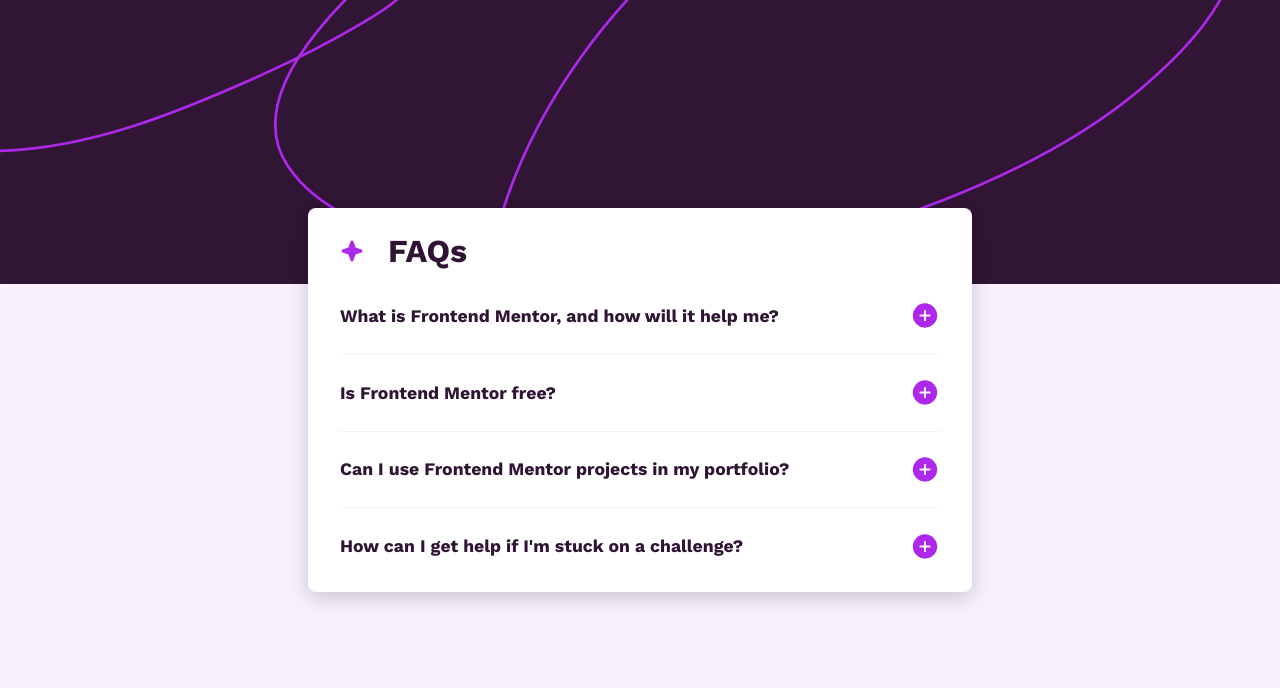
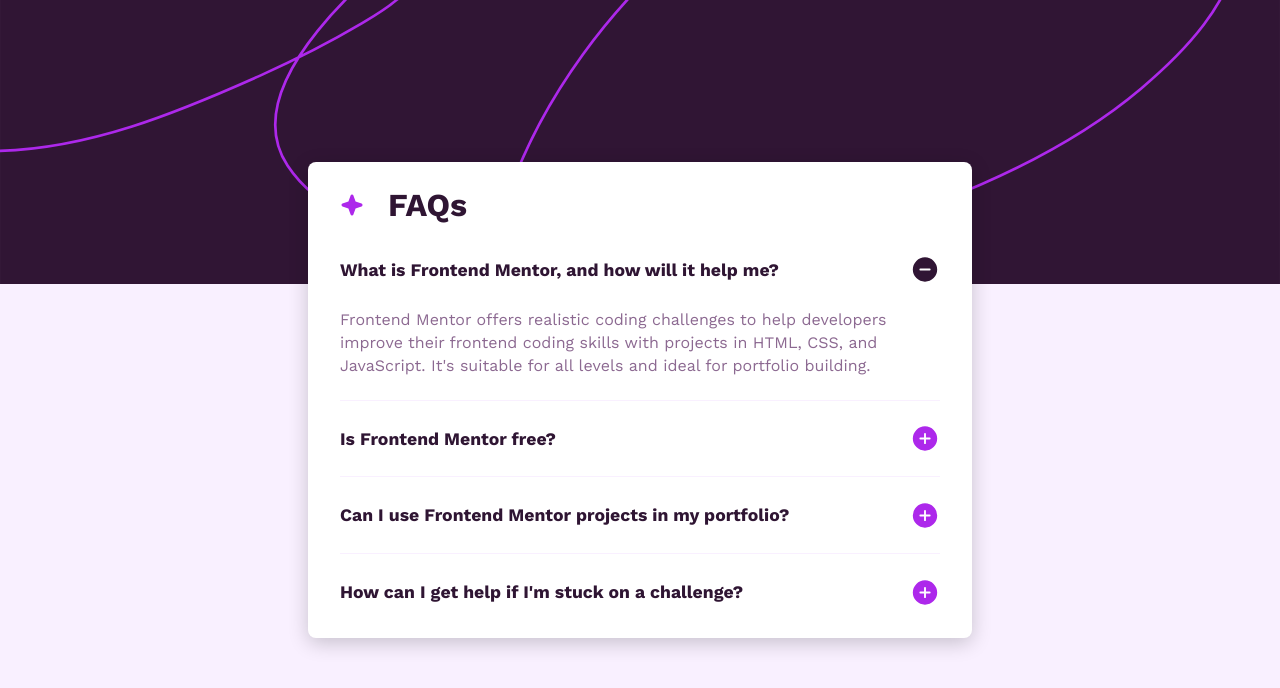
Before and after one commit to ceciliadepaula/faq-accordion, a React (Create React App) app: page / in a window 1280 px wide. Shown: the top 688 px of the page. Built offline with nearby package versions, Linux system fonts and the light colour scheme.

Commit message:
FAQPage - arreglo 1era pregunta abierta

```diff
--- a/src/pages/FAQPage.jsx
+++ b/src/pages/FAQPage.jsx
@@ -9,10 +9,10 @@
 function FAQPage() {
     const windowWidth = useWindowWidth();
     const backgroundImage = windowWidth <= 1000 ? BackMobile : BackDesktop;
-    const [openIndex, setOpenIndex] = useState(null);
+    const [openIndex, setOpenIndex] = useState(0);
 
     const toggleAccordion = (index) => {
-        setOpenIndex(openIndex === index ? null : index);
+        setOpenIndex(openIndex === index ? -1 : index);
     };
 
     const accordionItems = faqs.map((faq, index) => (
```
Also changed, not shown: 7 other files (tests, documents, lock files or other folders).
